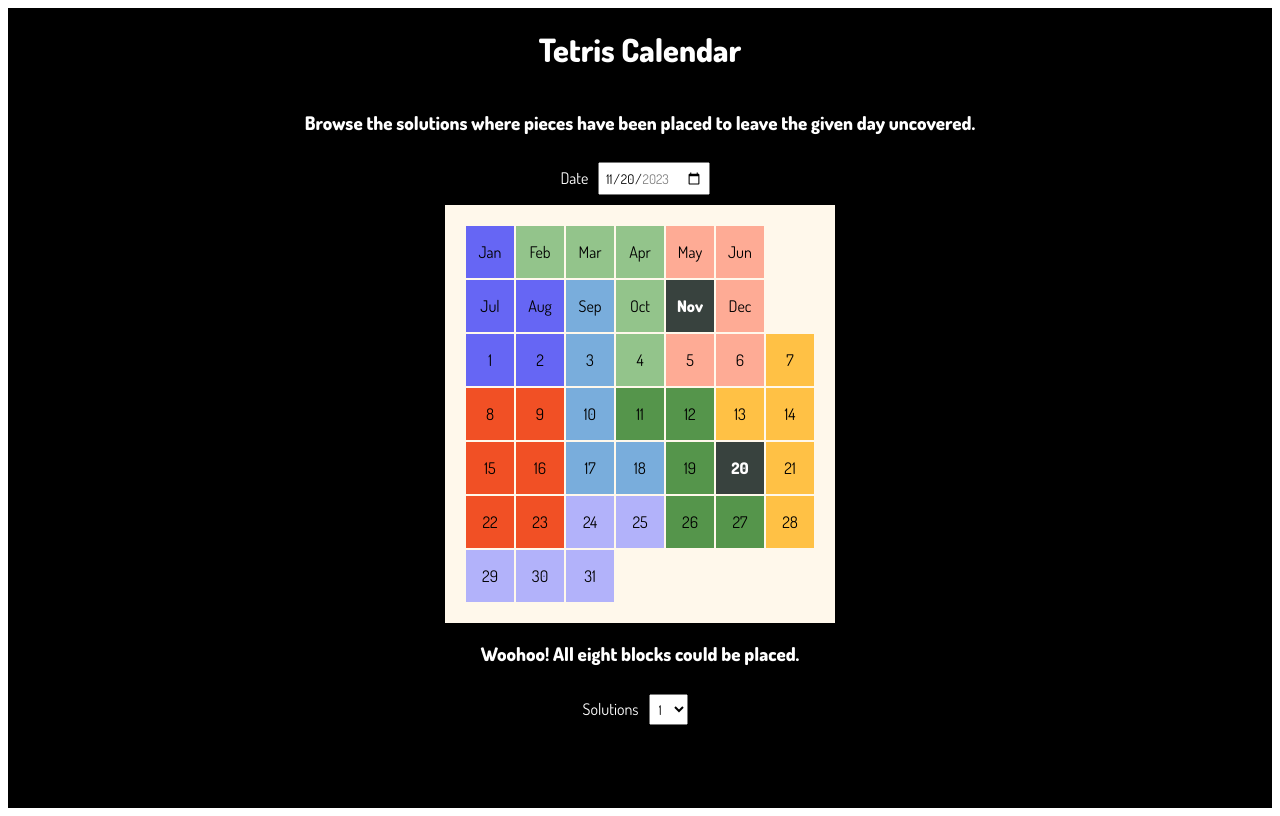
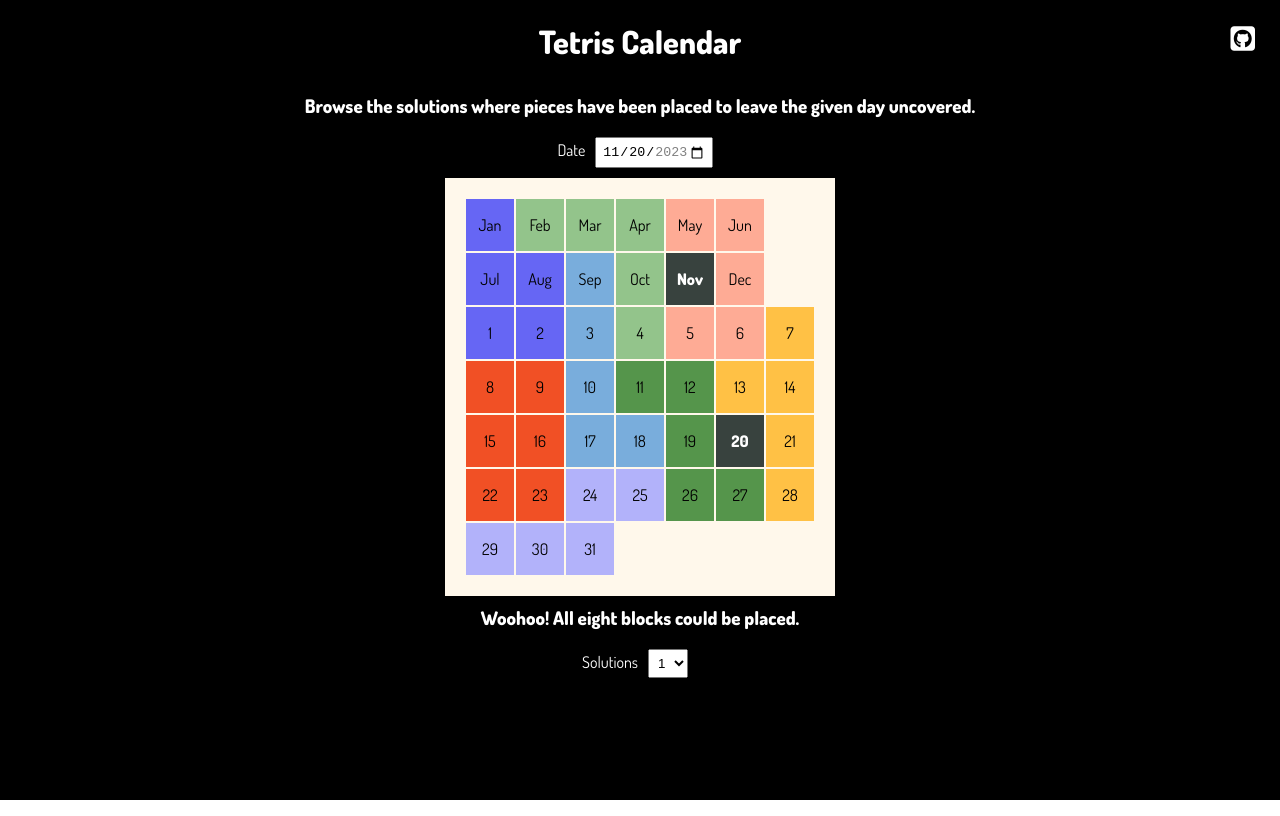
Before and after one commit to shanenak/tetris-calendar, a React (Create React App) app: page / in a window 1280 px wide. Built offline with nearby package versions, Linux system fonts and the light colour scheme; a web font is replaced by a local one.

Commit message:
add github link

```diff
--- a/public/index.html
+++ b/public/index.html
@@ -16,6 +16,7 @@
     <link
       href="https://fonts.googleapis.com/css2?family=Dosis:wght@400;800&family=Radley&family=Urbanist:wght@100;200;300;400;500;600;700;800;900&display=swap"
       rel="stylesheet">
+    <script src="https://kit.fontawesome.com/03a4008d85.js" crossorigin="anonymous"></script>
     <title>Tetris Calendar</title>
   </head>
   <body>
--- a/src/components/Puzzle.css
+++ b/src/components/Puzzle.css
@@ -5,7 +5,29 @@
     background-color: #000;
     height: 100vh;
     color: white;
+    font-family: 'Dosis', sans-serif;
 }
+
+.header {
+    position: absolute;
+    height: 40px;
+    width: 100%;
+    display: flex;
+    justify-content: flex-end;
+}
+
+i {
+    position: relative;
+    color: white;
+    font-size: 28px;
+    padding: 25px;
+}
+
+h3 {
+    margin: 10px;
+}
+
+
 
 input, select {
     padding: 5px;
--- a/src/components/Puzzle.jsx
+++ b/src/components/Puzzle.jsx
@@ -37,6 +37,11 @@ export default function Puzzle () {
 
     return (
         <div className='puzzle'>
+            <div className='header'>
+                <a href="https://github.com/shanenak/tetris-calendar">
+                    <i className="fa-brands fa-square-github"></i>
+                </a>
+            </div>
             <h1>Tetris Calendar</h1>
             <h3>Browse the solutions where pieces have been placed to leave the given day uncovered.</h3>
             <label className='input-label'>Date
--- a/src/index.css
+++ b/src/index.css
@@ -25,5 +25,8 @@
 
 * {
     box-sizing: border-box;
-    font-family: 'Dosis', sans-serif;
 }
+
+body {
+    margin: 0;
+}
```
